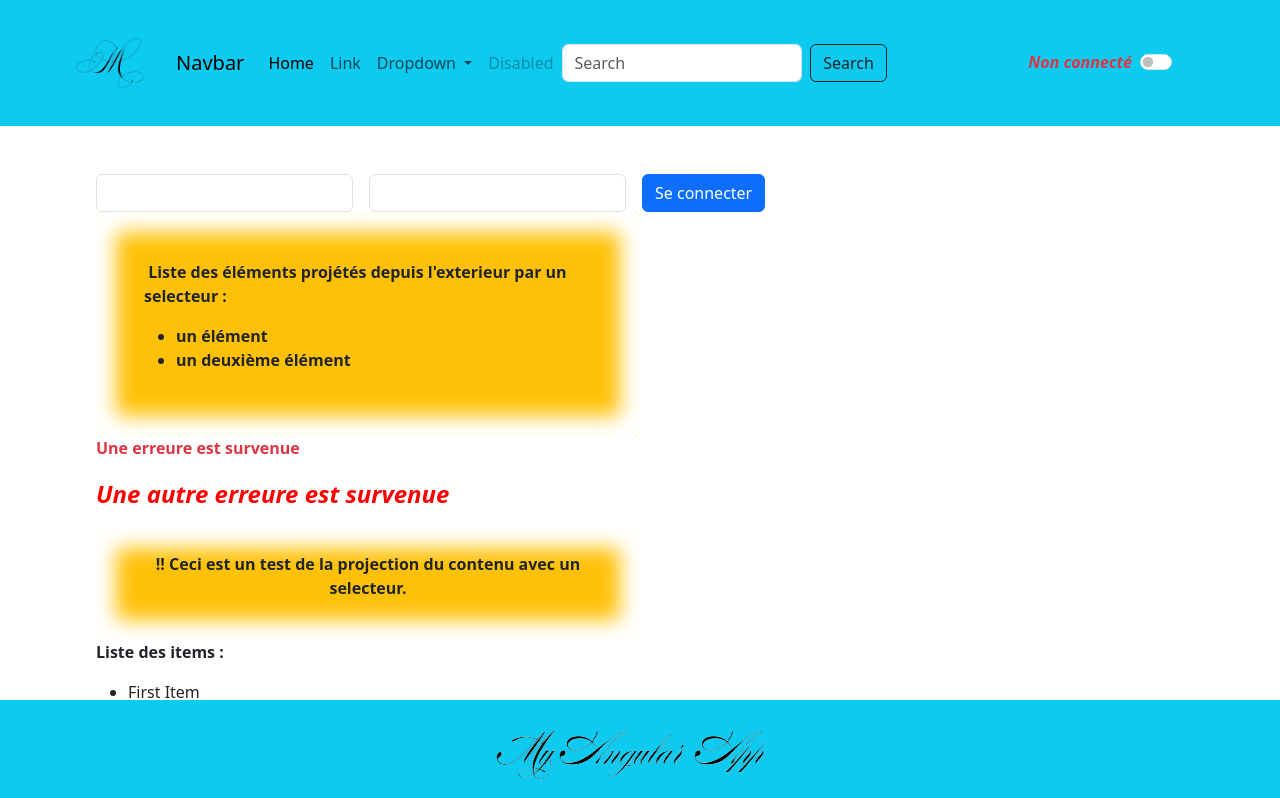
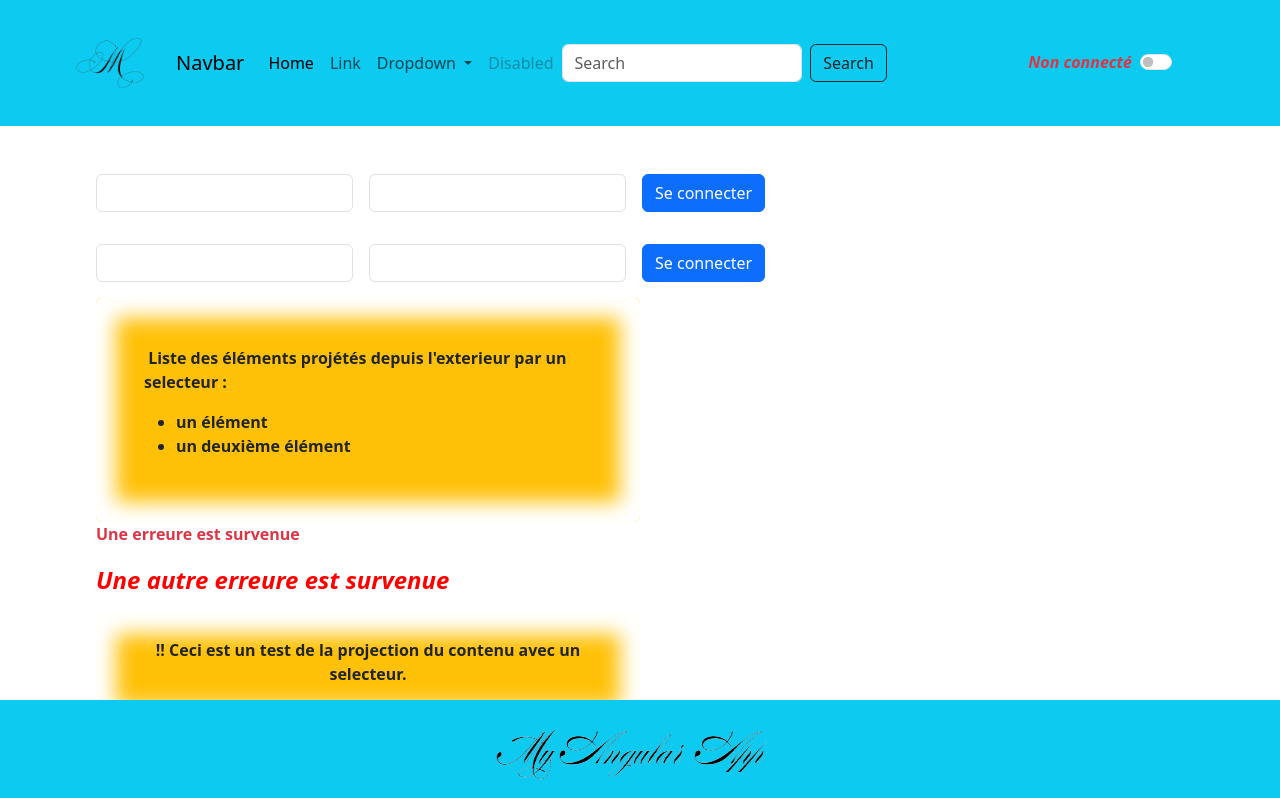
Before and after one commit to MihaelaTIMIS/my-angular-app, an Angular app: page / in a window 1280 px wide. Shown: the top 798 px of the page. Built offline with nearby package versions, Linux system fonts and the light colour scheme.

Commit message:
add reactive form

```diff
--- /dev/null
+++ b/src/app/components/login2/login2.component.html
@@ -0,0 +1,22 @@
+<form
+  [formGroup]="form"
+  class="row g-3 align-items-center my-3"
+  (ngSubmit)="onSubmit()"
+>
+  <div class="col-auto">
+    <input type="text" class="form-control" formControlName="email" />
+  </div>
+  <div class="col-auto">
+    <input type="password" class="form-control" formControlName="password" />
+  </div>
+  <div class="col-auto">
+    <button type="submit" class="btn btn-primary">Se connecter</button>
+  </div>
+
+  <div class="col-auto" *ngIf="form.value.email && form.value.password">
+    <span id="passwordHelpInline" class="form-text">
+      <b>Email: </b>{{ form.value.email }} <b>Password: </b
+      >{{ form.value.password }}
+    </span>
+  </div>
+</form>
--- /dev/null
+++ b/src/app/components/login2/login2.component.ts
@@ -0,0 +1,18 @@
+import { Component } from '@angular/core';
+import { FormControl, FormGroup } from '@angular/forms';
+
+@Component({
+  selector: 'app-login2',
+  templateUrl: './login2.component.html',
+  styleUrls: ['./login2.component.scss']
+})
+export class Login2Component {
+  form = new FormGroup({
+    email: new FormControl(""),
+    password: new FormControl("")
+  })
+
+  onSubmit(){
+    console.log(this.form.value)
+  }
+}
--- a/src/app/layout/body/body.component.html
+++ b/src/app/layout/body/body.component.html
@@ -1,5 +1,6 @@
 <div class="m-5 px-5 ">
   <app-login></app-login>
+  <app-login2></app-login2>
   <app-ngclass-exemple>
     <p>test brut content projection</p>
     <div list class="bg-warning rounded p-5 w-50" style="box-shadow: inset 0px 0px 20px 20px  white">
```
Also changed, not shown: src/app/app.module.ts (+5 -2 lines), src/app/components/login2/login2.component.scss (added), 1 other file (tests, documents, lock files or other folders).
